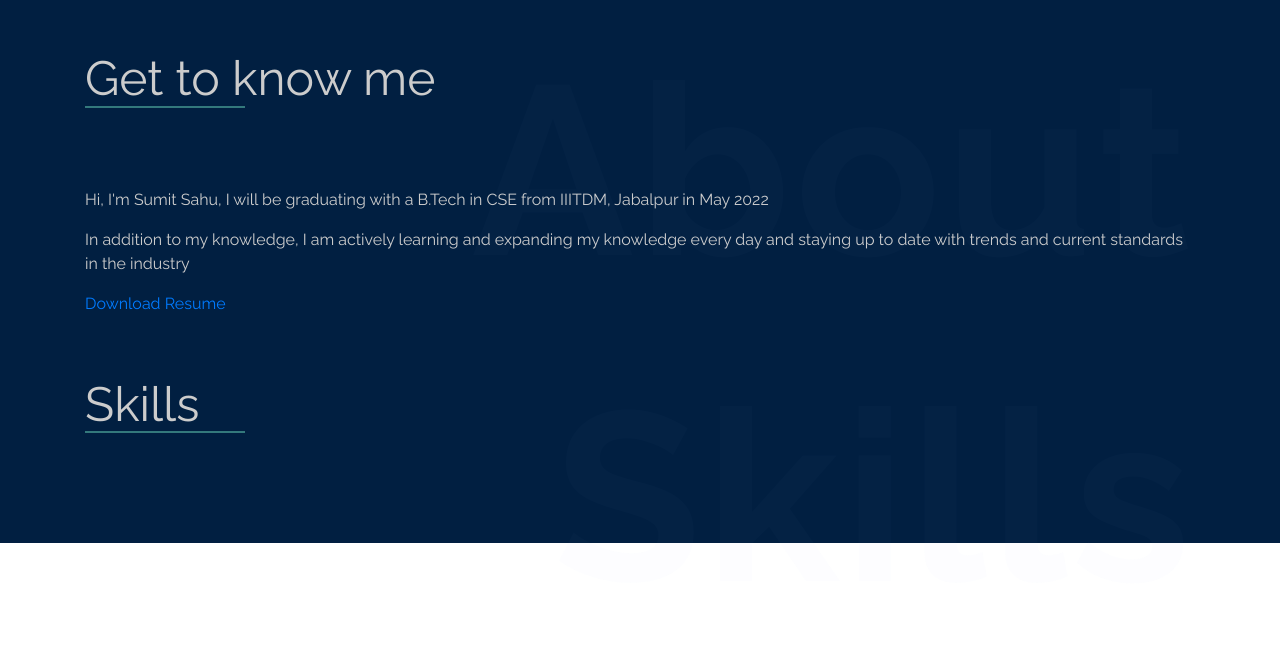
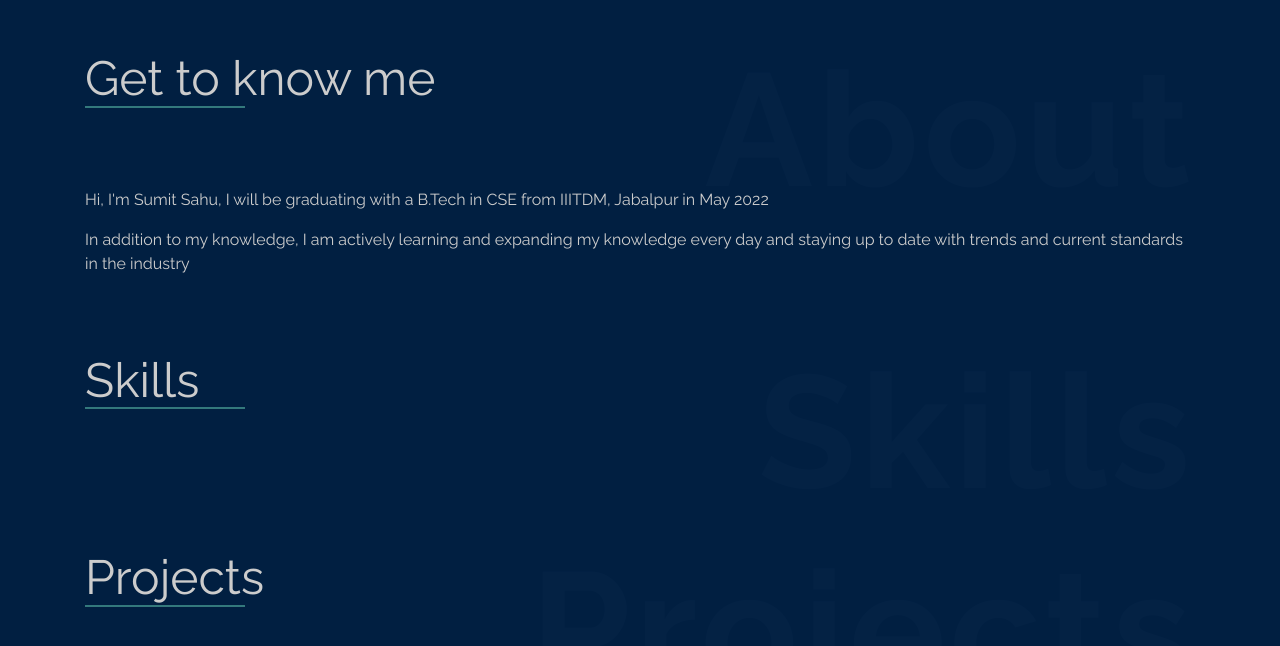
Before and after one commit to Sumit-Sahu/Sumit-Sahu.github.io, a React (Create React App) app: page / in a window 1280 px wide. Shown: the part 860-1506 px from the top of the page. Built offline with nearby package versions, Linux system fonts and the light colour scheme.

Commit message:
add headings for project

```diff
--- a/src/App.js
+++ b/src/App.js
@@ -3,6 +3,8 @@ import './css/App.css'
 import Header from './component/Header'
 import About from './component/About'
 import Skills from './component/Skills';
+import Projects from './component/Projects';
+import Contact from './component/Contact';
 
 function App() {
   return (
@@ -10,7 +12,8 @@ function App() {
       <Header />
       <About />
       <Skills />
-      {/* <Project /> */}
+      <Projects />
+      {/* <Contact /> */}
     </div>
 
   );
--- a/src/component/About.js
+++ b/src/component/About.js
@@ -11,7 +11,7 @@ const About = () => {
                     <p>Hi, I'm Sumit Sahu, I will be graduating with a B.Tech in CSE from IIITDM, Jabalpur in May 2022</p>
                     <p>In addition to my knowledge, I am actively learning and expanding my knowledge every day and staying up to date with trends and current standards in the industry</p>
                 </div>
-                <a className="" href={resume} target="_blank" rel="noopener noreferrer">Download Resume</a>
+                {/* <a className="" href={resume} target="_blank" rel="noopener noreferrer">Download Resume</a> */}
             </div>
         </section>
         </>
--- /dev/null
+++ b/src/component/Contact.js
@@ -0,0 +1,15 @@
+import React from 'react'
+
+function Contact() {
+    return (
+        <>
+        <section id="contact" className="contact">
+            <div className="container">
+                <h2 className="section-title" data-title="Contact"> Get In Touch </h2>
+            </div>
+        </section>
+        </>
+    )
+}
+
+export default Contact
--- /dev/null
+++ b/src/component/Projects.js
@@ -0,0 +1,15 @@
+import React from 'react'
+
+function Projects() {
+    return (
+        <>
+        <section id="projects" className="projects">
+            <div className="container">
+                <h2 className="section-title" data-title="Projects"> Projects </h2>
+            </div>
+        </section>
+        </>
+    )
+}
+
+export default Projects
--- a/src/css/App.css
+++ b/src/css/App.css
@@ -1,5 +1,11 @@
 /* === Google Fonts ===*/
 @import url("https://fonts.googleapis.com/css2?family=Raleway:wght@400;600;700&display=swap");
+.App {
+  overflow: hidden;
+  position: relative;
+  margin: 0 auto;
+}
+
 * {
   padding: 0px;
   margin: 0px;
@@ -118,7 +124,7 @@ header {
   top: 0;
   right: 0;
   opacity: 0.04;
-  font-size: 15rem;
+  font-size: 10rem;
   font-weight: 700;
   color: #93b6f180;
   letter-spacing: 0.3rem;
@@ -127,7 +133,7 @@ header {
 
 @media only screen and (max-width: 1100px) {
   .section-title::after {
-    font-size: 13rem;
+    font-size: 8rem;
     letter-spacing: 0;
   }
 }
@@ -148,4 +154,14 @@ header {
   background-color: #011f41;
   padding: 30px;
 }
+
+.projects {
+  background-color: #011f41;
+  padding: 30px;
+}
+
+.contact {
+  background-color: #011f41;
+  padding: 30px;
+}
 /*# sourceMappingURL=App.css.map */
--- a/src/css/App.scss
+++ b/src/css/App.scss
@@ -3,6 +3,13 @@
 /* === Google Fonts ===*/
 
 @import url("https://fonts.googleapis.com/css2?family=Raleway:wght@400;600;700&display=swap");
+
+
+.App {
+  overflow: hidden;
+  position: relative;
+  margin: 0 auto;
+}
 
 *{
   padding: 0px;
@@ -113,14 +120,14 @@ header {
     top: 0;
     right: 0;
     opacity: 0.04;
-    font-size: 15rem;
+    font-size: 10rem;
     font-weight: 700;
     color: #93b6f180;
     letter-spacing: 0.3rem;
     line-height: 1;
 
     @media only screen and (max-width: $bp-lg) {
-      font-size: 13rem;
+      font-size: 8rem;
       letter-spacing: 0;
     }
     @media only screen and (max-width: $bp-sm) {
@@ -138,6 +145,16 @@ header {
 }
 
 .skills {
+  background-color: $color-primary;
+  padding: 30px;
+}
+
+.projects {
+  background-color: $color-primary;
+  padding: 30px;
+}
+
+.contact {
   background-color: $color-primary;
   padding: 30px;
 }
```
Also changed, not shown: 1 other file (tests, documents, lock files or other folders).
